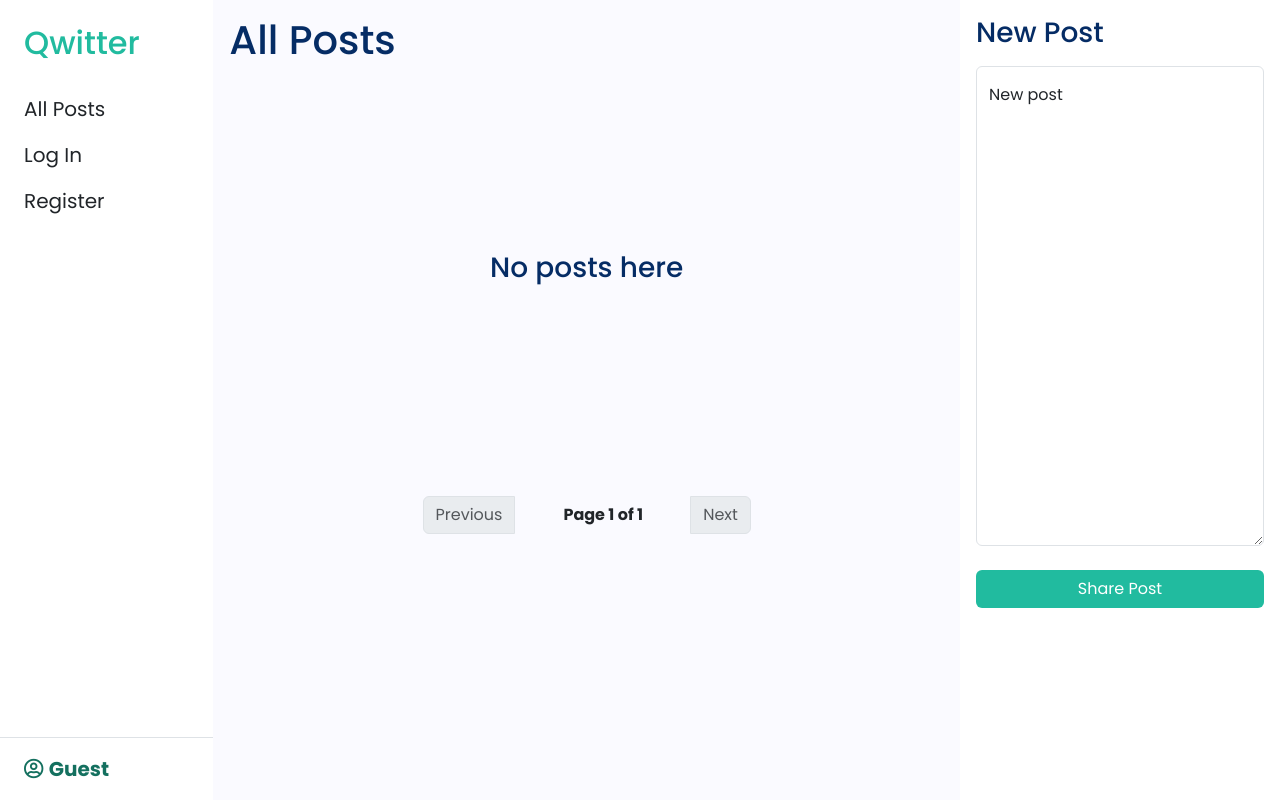
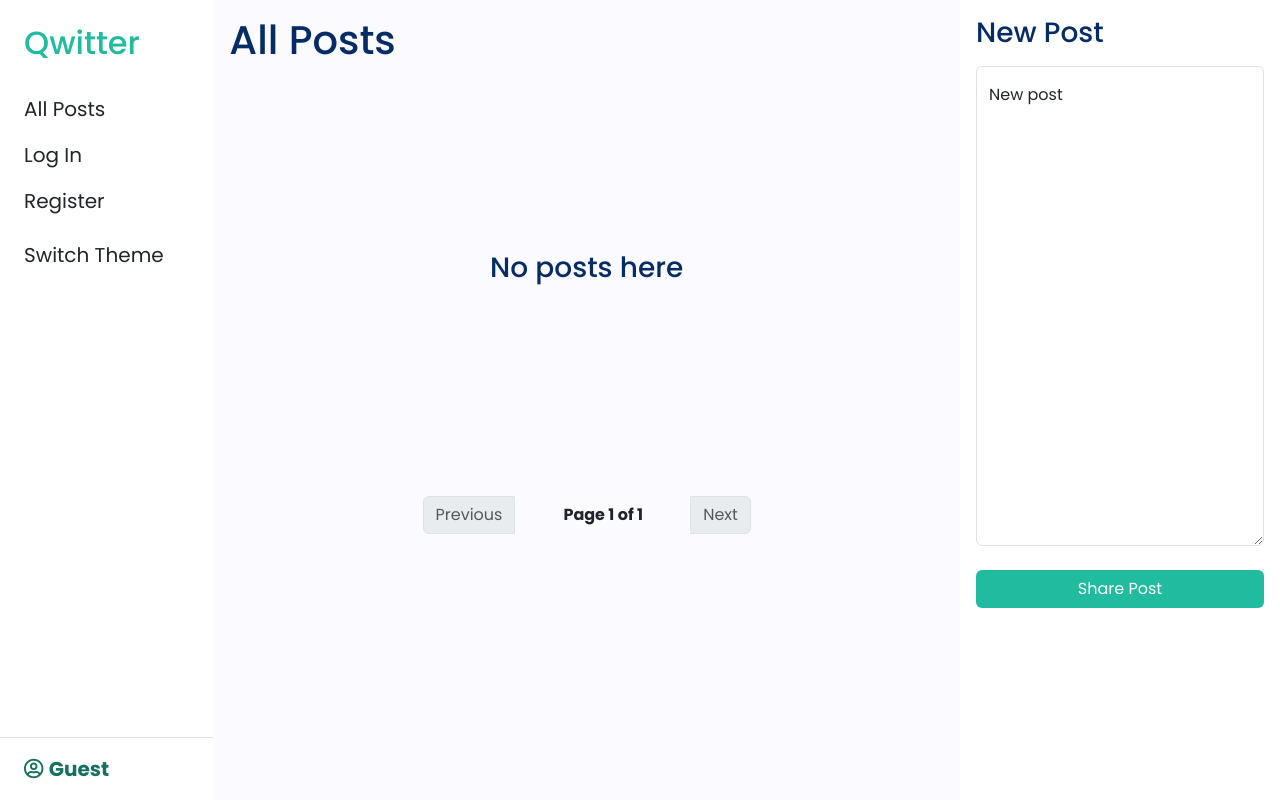
Before and after one commit to himanshuat/qwitter, a Django app: page / in a window 1280 px wide. Run offline with Django 3.2, Linux system fonts and the light colour scheme; data that the repository does not hold is empty; some libraries are stand-ins or nearby versions.

Commit message:
Add switch theme feature

```diff
--- a/network/static/network/script.js
+++ b/network/static/network/script.js
@@ -1,3 +1,24 @@
+// Initialize theme
+if (localStorage.getItem("theme") === null) {
+    localStorage.setItem("theme", "light")
+}
+
+if (localStorage.getItem("theme") === "light") {
+    document.body.classList.remove("dark")
+    document.body.classList.add("light")
+}
+else {
+    document.body.classList.remove("light")
+    document.body.classList.add("dark")
+}
+
+document.body.dataset.bsTheme = localStorage.getItem("theme")
+
+// Event Listeners
+document.querySelectorAll('.theme-toggler').forEach(item => {
+    item.addEventListener('click', toggleTheme)
+})
+
 document.querySelectorAll("button.connect").forEach(btn => {
     btn.addEventListener("click", (e) => {
         connect(e.target.dataset.username)
@@ -45,6 +66,22 @@ document.querySelectorAll("button.delete").forEach(btn => {
         deletePost(btn)
     })
 })
+
+// Functions
+function toggleTheme() {
+    if (localStorage.getItem("theme") === "light") {
+        localStorage.setItem("theme", "dark")
+        document.body.classList.remove("light")
+        document.body.classList.add("dark")
+    }
+    else {
+        localStorage.setItem("theme", "light")
+        document.body.classList.remove("dark")
+        document.body.classList.add("light")
+    }
+
+    document.body.dataset.bsTheme = localStorage.getItem("theme")
+}
 
 function connect(username) {
     fetch(`/profile/${username}/connect`, { method: 'POST' })
--- a/network/static/network/styles.css
+++ b/network/static/network/styles.css
@@ -1,7 +1,4 @@
 :root {
-    --primary-clr: #FFF;
-    --secondary-clr: #FAFAFF;
-
     --accent-main: #21BB9F;
     --accent-light: #64cfbc;
     --accent-dark: #14705f;
@@ -11,6 +8,16 @@
     --bookmark: #0071F2;
     --edit: #64BC26;
     --delete: #FF0303;
+}
+
+.light {
+    --primary-clr: #FFF;
+    --secondary-clr: #FAFAFF;
+}
+
+.dark {
+    --primary-clr: #111;
+    --secondary-clr: #232323;
 }
 
 /* Utils */
--- a/network/templates/network/layout.html
+++ b/network/templates/network/layout.html
@@ -28,7 +28,7 @@
 	<link href="{% static 'network/styles.css' %}" rel="stylesheet">
 </head>
 
-<body class="container-fluid" data-bs-theme="light">
+<body class="container-fluid light" data-bs-theme="light">
 	<div class="row">
 		{% include "network/partials/_navbar.html" %}
 
--- a/network/templates/network/partials/_navbar.html
+++ b/network/templates/network/partials/_navbar.html
@@ -29,6 +29,7 @@
                 <a class="nav-link fs-5" href="{% url 'register' %}">Register</a>
             </li>
             {% endif %}
+            <li class="nav-item fs-5 mt-3 theme-toggler">Switch Theme</li>
         </ul>
     </div>
 
@@ -75,6 +76,7 @@
             <li><a class="dropdown-item" href="{% url 'login' %}">Log In</a></li>
             <li><a class="dropdown-item" href="{% url 'register' %}">Register</a></li>
             {% endif %}
+            <li class="dropdown-item theme-toggler">Switch Theme</li>
         </ul>
     </div>
 </nav>
--- a/network/templates/network/post.html
+++ b/network/templates/network/post.html
@@ -6,7 +6,7 @@
 <section class="container p-4">
     <div class="bg-primary-clr p-3 rounded">
         {% include "network/partials/_postheader.html" %}
-        <p class="post-content text-dark bg-secondary-clr mt-3 p-3 rounded-2">{{ post.content }}</p>
+        <p class="post-content bg-secondary-clr mt-3 p-3 rounded-2">{{ post.content }}</p>
         {% if user == post.user %}
         <form data-postid="{{ post.pk }}" class="post-edit-form my-3">
             <div class="form-floating">
```
